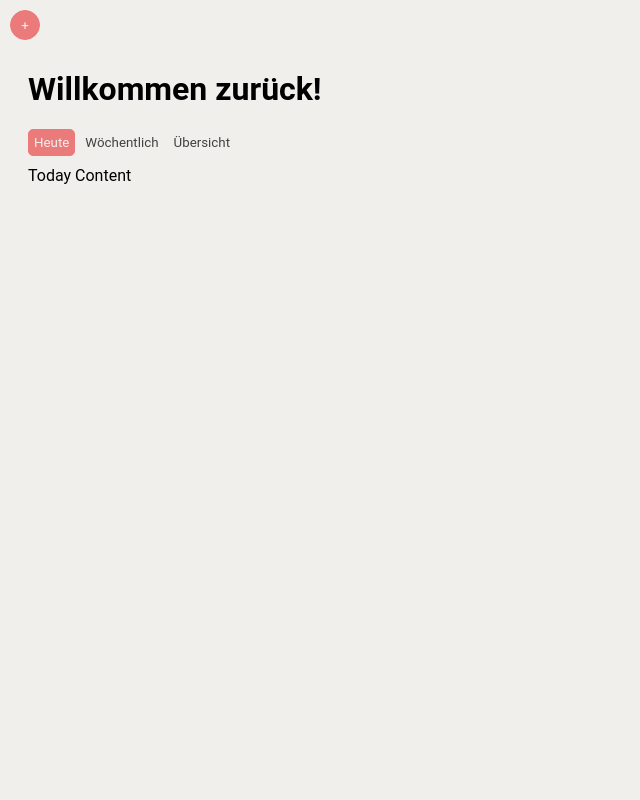
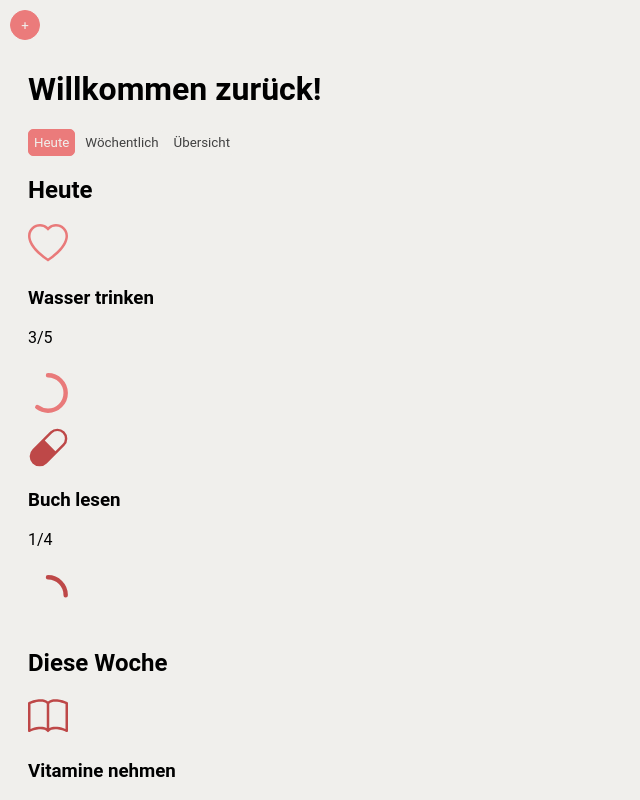
Before and after one commit to angi-mint/habit-tracker, a Vue app: page / in a window 1280 px wide. Shown: the top 800 px of the page, without its empty margins (0-640 px from the left). Built offline with nearby package versions, Linux system fonts and the light colour scheme.

Commit message:
imported daily overview component in Habits.vue
Signed-off-by: Angi Mint <68991185+angi-mint@users.noreply.github.com>

```diff
--- a/src/vue/components/Habits.vue
+++ b/src/vue/components/Habits.vue
@@ -2,6 +2,7 @@
 import Tabs from "./tabs/Tabs.vue";
 import Tab from "./tabs/Tab.vue";
 import {Ref, ref} from "vue";
+import DailyOverview from "./calendar/DailyOverview.vue";
 
 const states: Ref<{ [key: string]: boolean }> = ref({
     today: true,
@@ -25,7 +26,9 @@ function changeStates(tab: string) {
             <button @click="changeStates('summary')" :class="{ 'tab-active': states.summary }" class="tab-selector">Übersicht</button>
         </template>
         <template #content>
-            <Tab v-if="states.today">Today Content</Tab>
+            <Tab v-if="states.today">
+                <DailyOverview></DailyOverview>
+            </Tab>
             <Tab v-if="states.weekly">Weekly Content</Tab>
             <Tab v-if="states.summary">Summary Content</Tab>
         </template>
```
